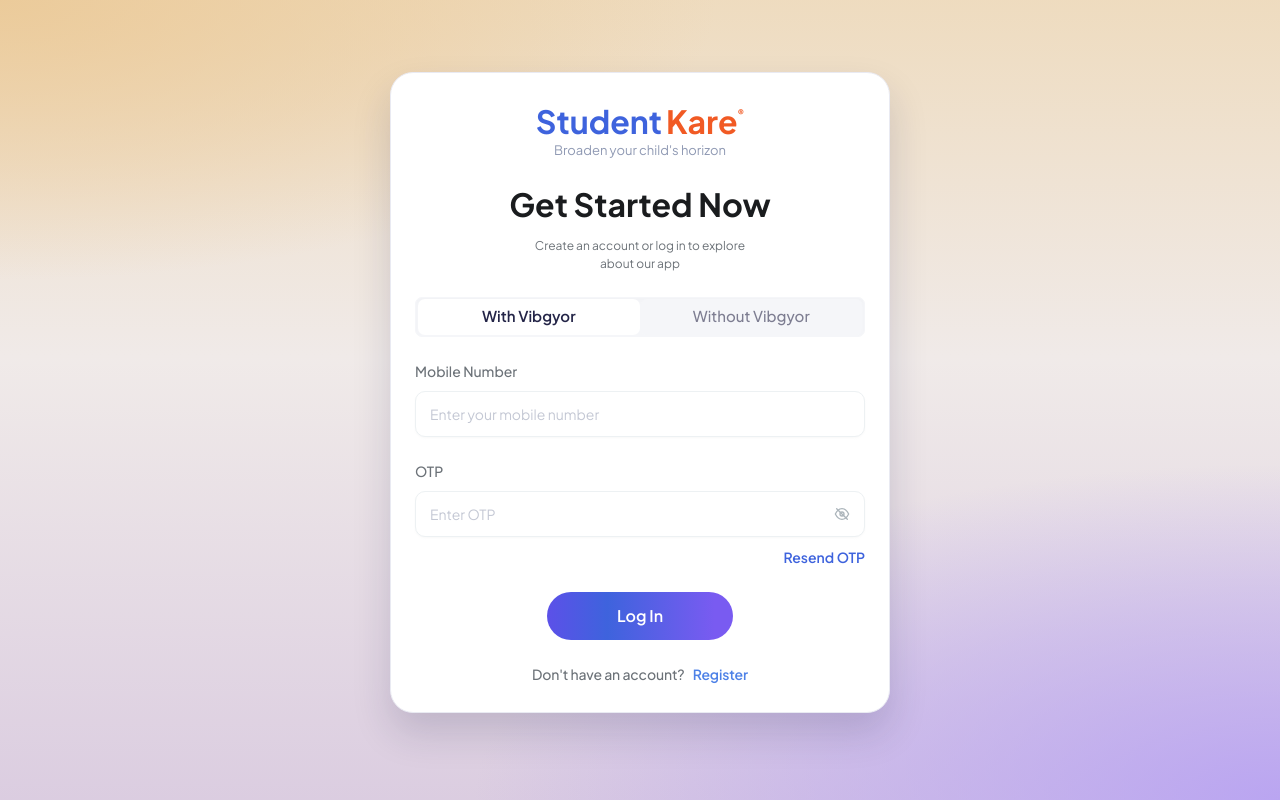
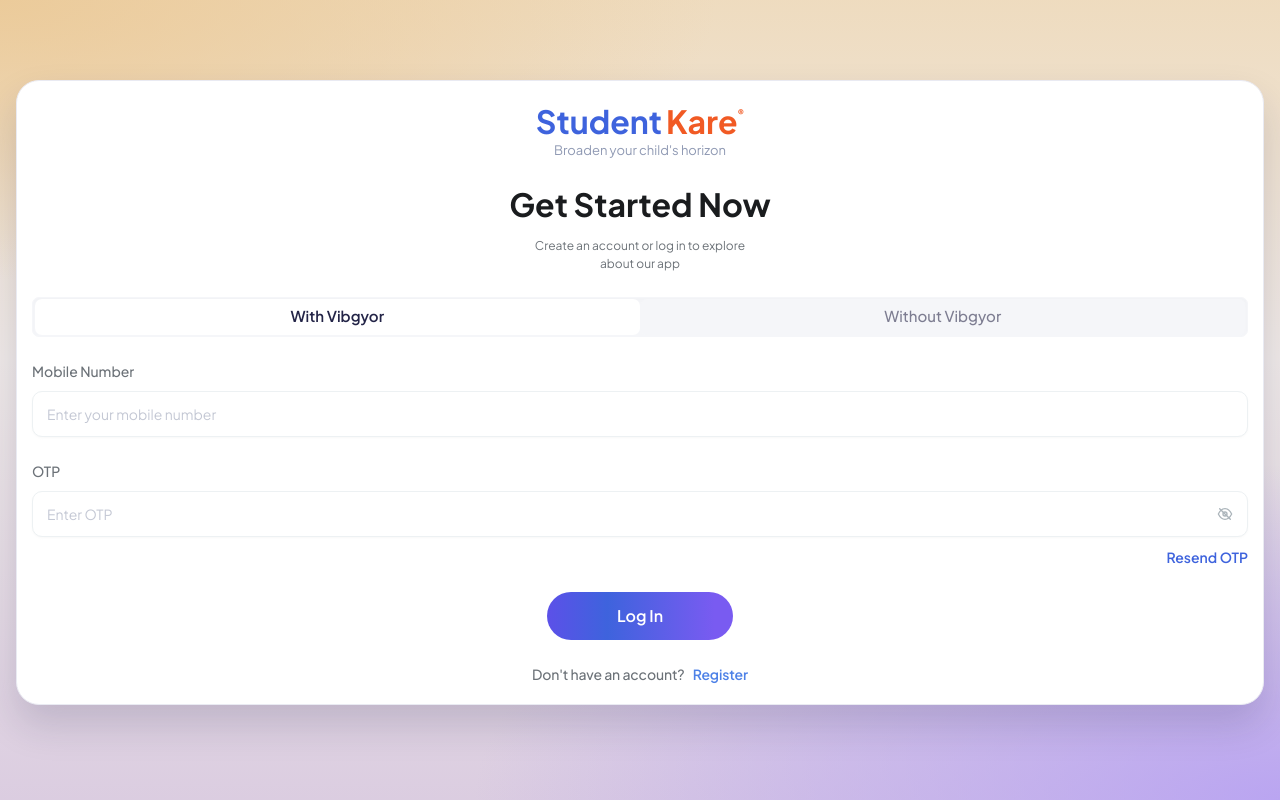
Before and after one commit to shreeram-kaudare-tc/student-kare, an Angular app in the folder student-kare-fe/: page /login3 in a window 1280 px wide. Built offline with nearby package versions, Linux system fonts and the light colour scheme.

Commit message:
basic haneg s

```diff
--- a/student-kare-fe/src/app/pages/login-four/login-four.html
+++ b/student-kare-fe/src/app/pages/login-four/login-four.html
@@ -2,7 +2,7 @@
     <div class="flex flex-col items-center justify-center w-full px-4 py-8">
 
         <!-- Card Container: responsive width, Figma gap-24, radius-23, padding 20/15 -->
-        <div class="flex flex-col w-[85vw] max-w-[500px] bg-white rounded-[23px] border border-[#E9EAF2] shadow-[0_20px_38px_rgba(24,25,70,0.16)] px-[15px] py-[20px] gap-[24px] sm:px-[24px] sm:py-[28px]">
+        <div class="flex flex-col w-full bg-white rounded-[23px] border border-[#E9EAF2] shadow-[0_20px_38px_rgba(24,25,70,0.16)] px-[15px] py-[20px] gap-[24px]">
 
             <!-- Logo -->
             <div class="flex flex-col items-center">
--- a/student-kare-fe/src/app/pages/login-three/login-three.html
+++ b/student-kare-fe/src/app/pages/login-three/login-three.html
@@ -2,7 +2,7 @@
     <div class="flex flex-col items-center justify-center w-full px-4 pb-4">
 
         <!-- Card: responsive full width, Figma gap-24, radius-23, padding 20/15 -->
-        <div class="flex flex-col w-[85vw] max-w-[500px] bg-white rounded-[23px] border border-[#E9EAF2] shadow-[0_20px_38px_rgba(24,25,70,0.16)] px-[15px] py-[20px] gap-[24px] sm:px-[24px] sm:py-[28px]">
+        <div class="flex flex-col w-full bg-white rounded-[23px] border border-[#E9EAF2] shadow-[0_20px_38px_rgba(24,25,70,0.16)] px-[15px] py-[20px] gap-[24px]">
 
             <!-- Logo -->
             <div class="flex flex-col items-center">
```
